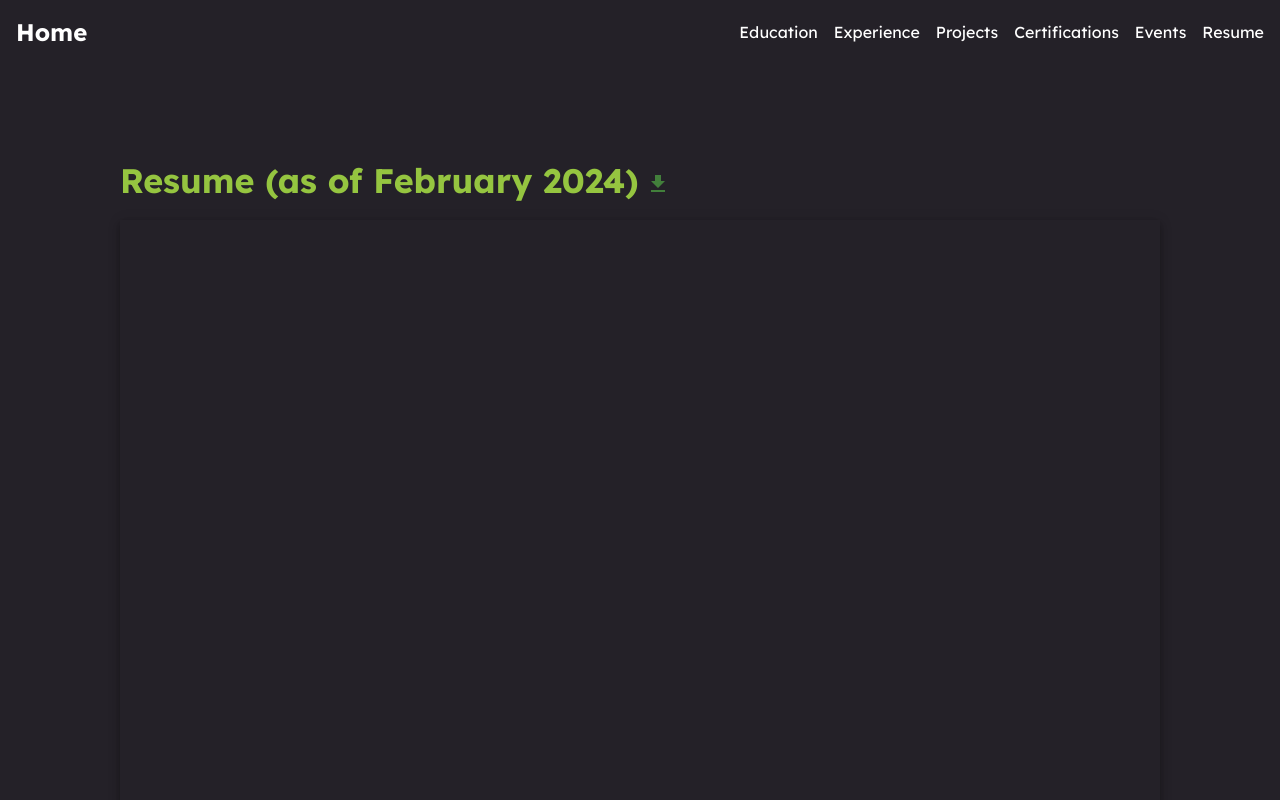
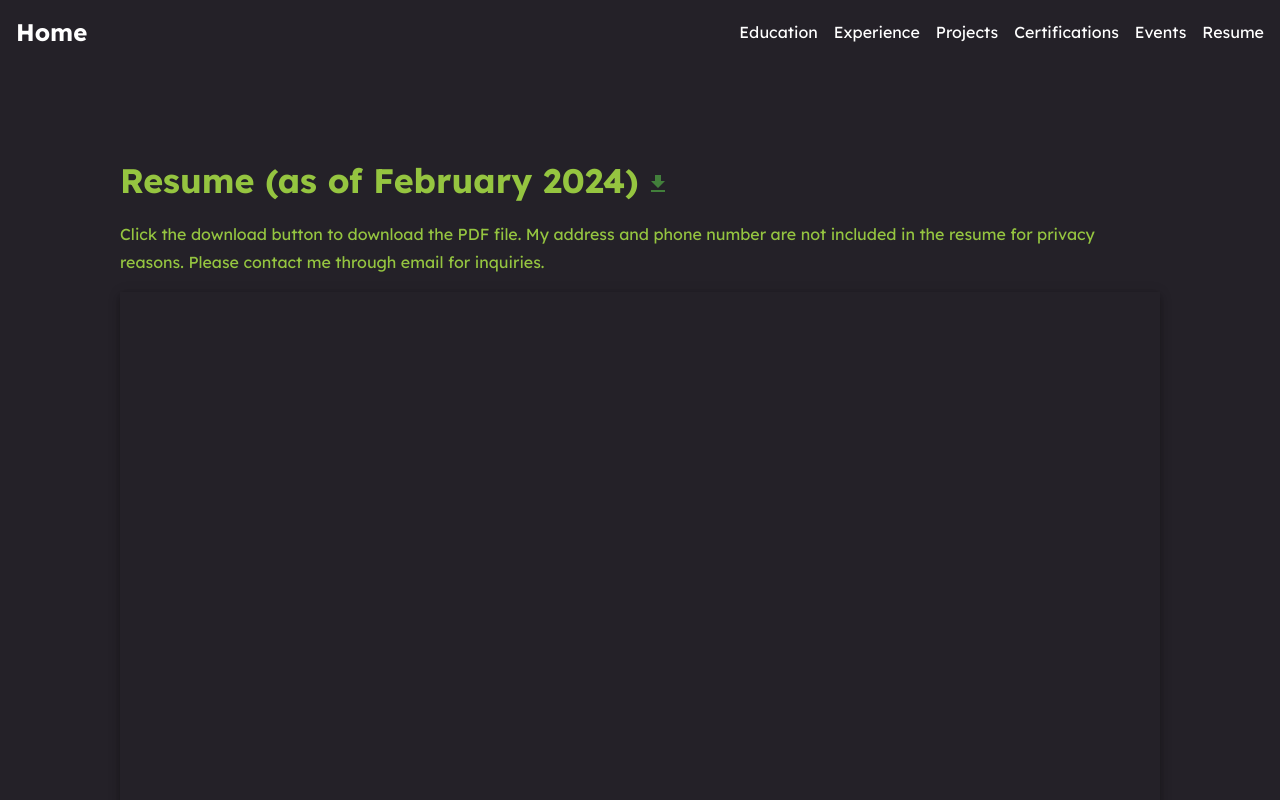
Before and after one commit to erik-lance/portfolio-website, a Next.js app: page /resume in a window 1280 px wide. Shown: the top 800 px of the page. Built offline with nearby package versions, Linux system fonts and the light colour scheme.

Commit message:
Added resume disclaimer

```diff
--- a/src/pages/resume.tsx
+++ b/src/pages/resume.tsx
@@ -62,6 +62,13 @@ export default function Resume() {
                     </IconButton>
                 </Typography>
 
+                <Typography
+                    variant="subtitle1"
+                    color="primary.light"
+                    >
+                    Click the download button to download the PDF file. My address and phone number are not included in the resume for privacy reasons. Please contact me through email for inquiries.
+                </Typography>
+
                 <Paper
                     elevation={5}
                     sx={{
```
